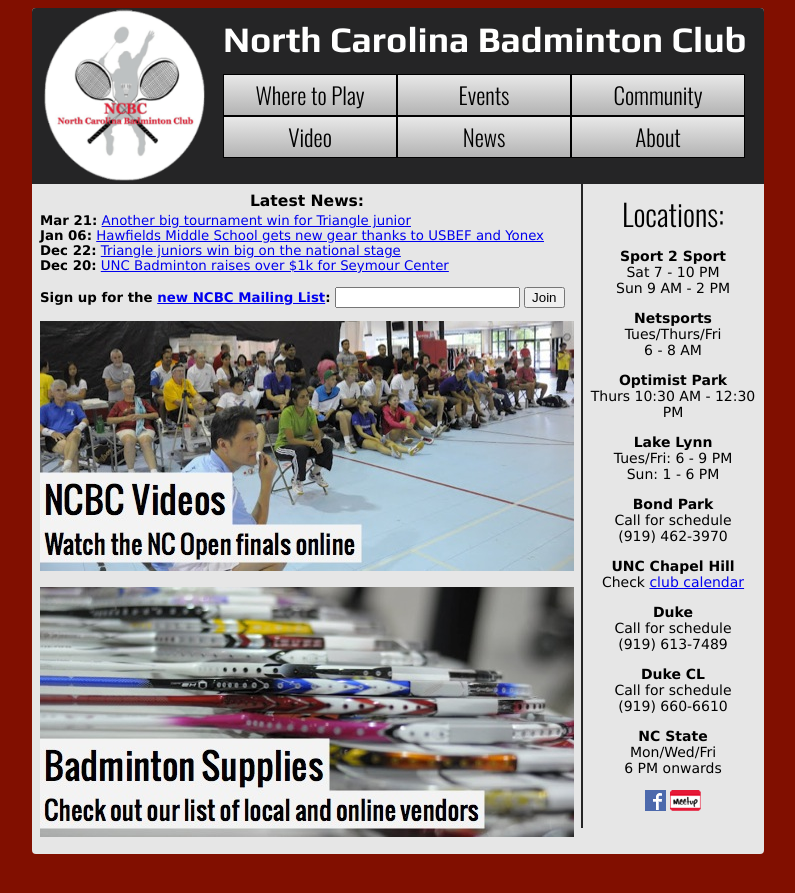
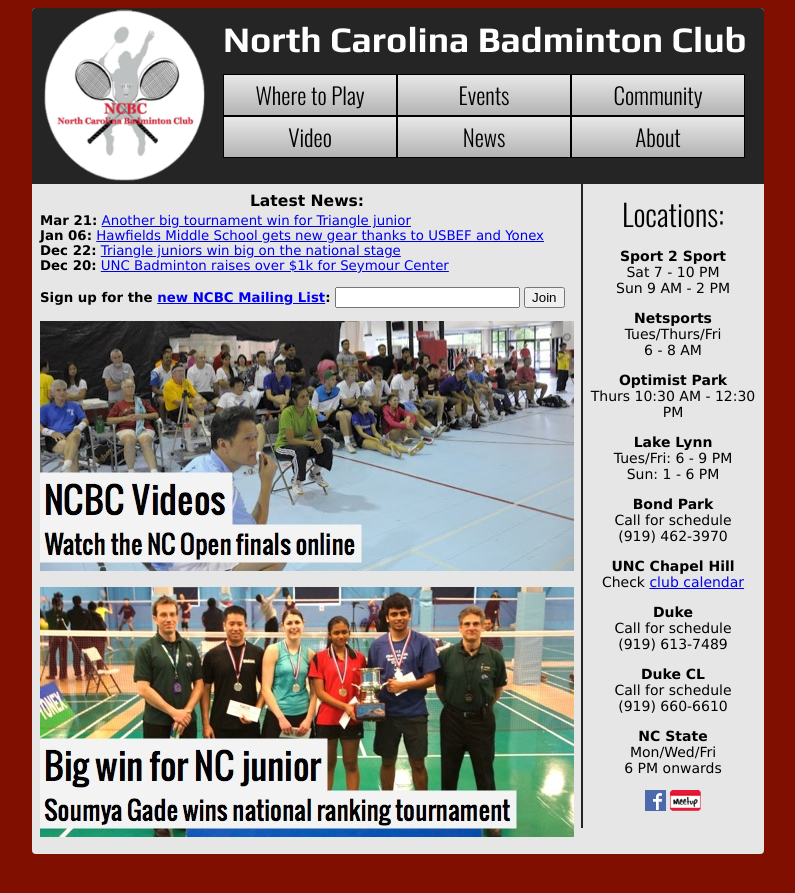
Before and after one commit to NCBC/ncbc.github.com, a Jekyll site: the page built from index.html, in a window 1280 px wide. Shown: the top 893 px of the page, without its empty margins (242-1037 px from the left). Built offline with Jekyll 4.4.1, drawn with Linux system fonts in a browser that asks for light colours.

Commit message:
Swapped index image

```diff
--- a/index.html
+++ b/index.html
@@ -12,7 +12,7 @@ title: Home
 		<form action="http://groups.google.com/group/ncbadminton/boxsubscribe" target="_blank">	<strong>Sign up for the <a href="http://groups.google.com/group/ncbadminton/">new NCBC Mailing List</a>:</strong> <input type=text name=email> <input type=submit name="sub" value="Join"></form>
 	</p>
 	<p><a href="/video/"><img src="images/video3.jpg"></img></a></p>
-	<p><a href="http://ncbadminton.org/vendors"><img src="images/vendor.jpg"></img></a></p>
+	<p><a href="http://ncbadminton.org/news/2013/03/another-big-win-for-triangle-junior/"><img src="images/soumya.jpg"></img></a></p>
 
 
 </div>
```
Also changed, not shown: images/soumya.jpg (added).
